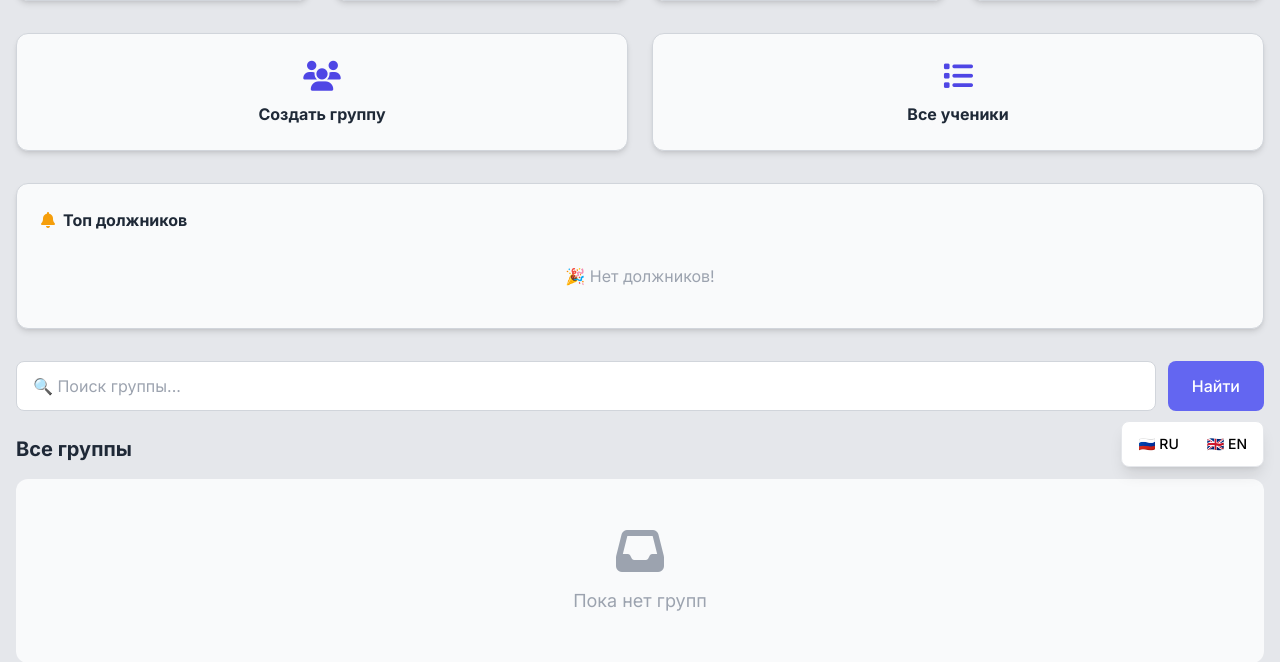
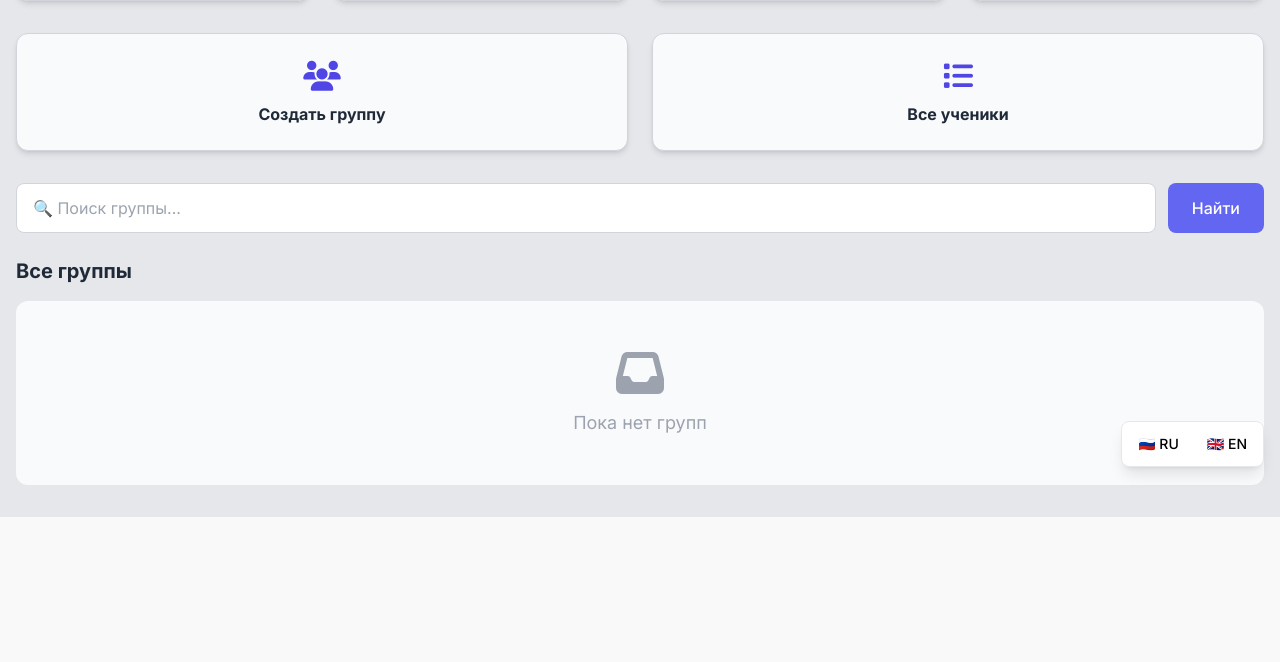
Before and after one commit to Nurmukasan/english-center-crm, a Django app: page /dashboard/ in a window 1280 px wide. Shown: the part 317-979 px from the top of the page. After the commit the page ends 834 px from the top, so only its background shows below. Run offline with Django 5.2, Linux system fonts and the light colour scheme; the visitor is signed in with stand-in values (Sample User, id 1); data that the repository does not hold is empty; some libraries are stand-ins or nearby versions.

Commit message:
remove: топ должников с дашборда

```diff
--- a/dashboard/templates/dashboard/dashboard.html
+++ b/dashboard/templates/dashboard/dashboard.html
@@ -149,24 +149,6 @@
             </a>
         </div>
 
-        <div class="bg-gray-50 dark:bg-gray-800 rounded-xl p-6 border border-gray-300 dark:border-gray-600 shadow-md mb-8">
-            <h3 class="font-bold text-gray-800 dark:text-white mb-4"><i class="fas fa-bell text-amber-500 mr-2"></i>Топ должников</h3>
-            {% if top_debtors %}
-            <div class="space-y-3">
-                {% for debtor in top_debtors %}
-                <div class="flex justify-between items-center border-b border-gray-200 dark:border-gray-700 pb-3">
-                    <div>
-                        <p class="font-medium text-gray-800 dark:text-white">{{ debtor.student.name }}</p>
-                        {% if debtor.phone %}<p class="text-xs text-gray-400">{{ debtor.phone }}</p>{% endif %}
-                    </div>
-                    <span class="font-bold text-red-600">{{ debtor.debt|floatformat:0 }} ₸</span>
-                </div>
-                {% endfor %}
-            </div>
-            {% else %}
-            <p class="text-gray-400 text-center py-4">🎉 Нет должников!</p>
-            {% endif %}
-        </div>
         {% elif role == 'accountant' %}
         <div class="grid grid-cols-1 md:grid-cols-3 gap-6 mb-8">
             <div class="bg-gray-50 dark:bg-gray-800 rounded-xl p-6 border border-gray-300 dark:border-gray-600 shadow-md hover-scale">
```
